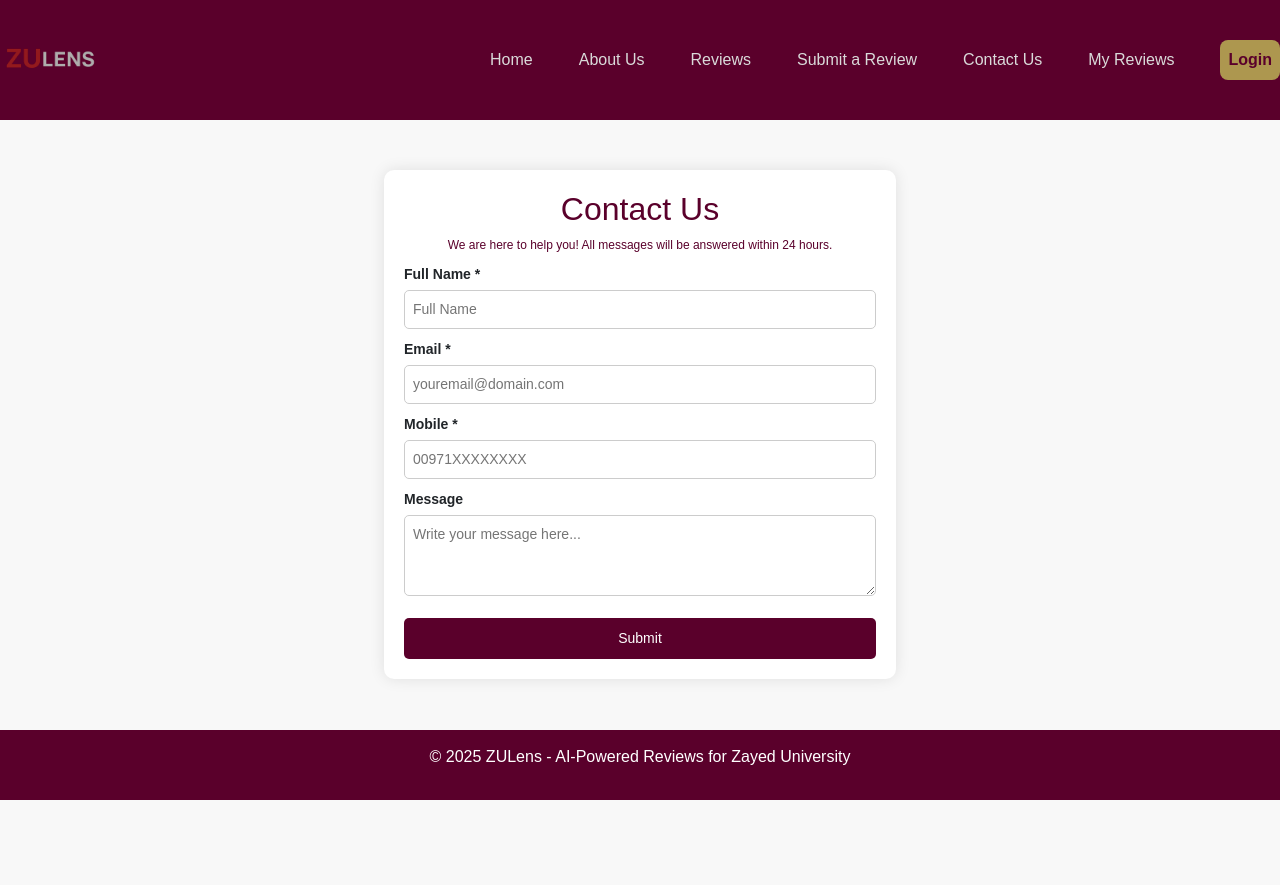
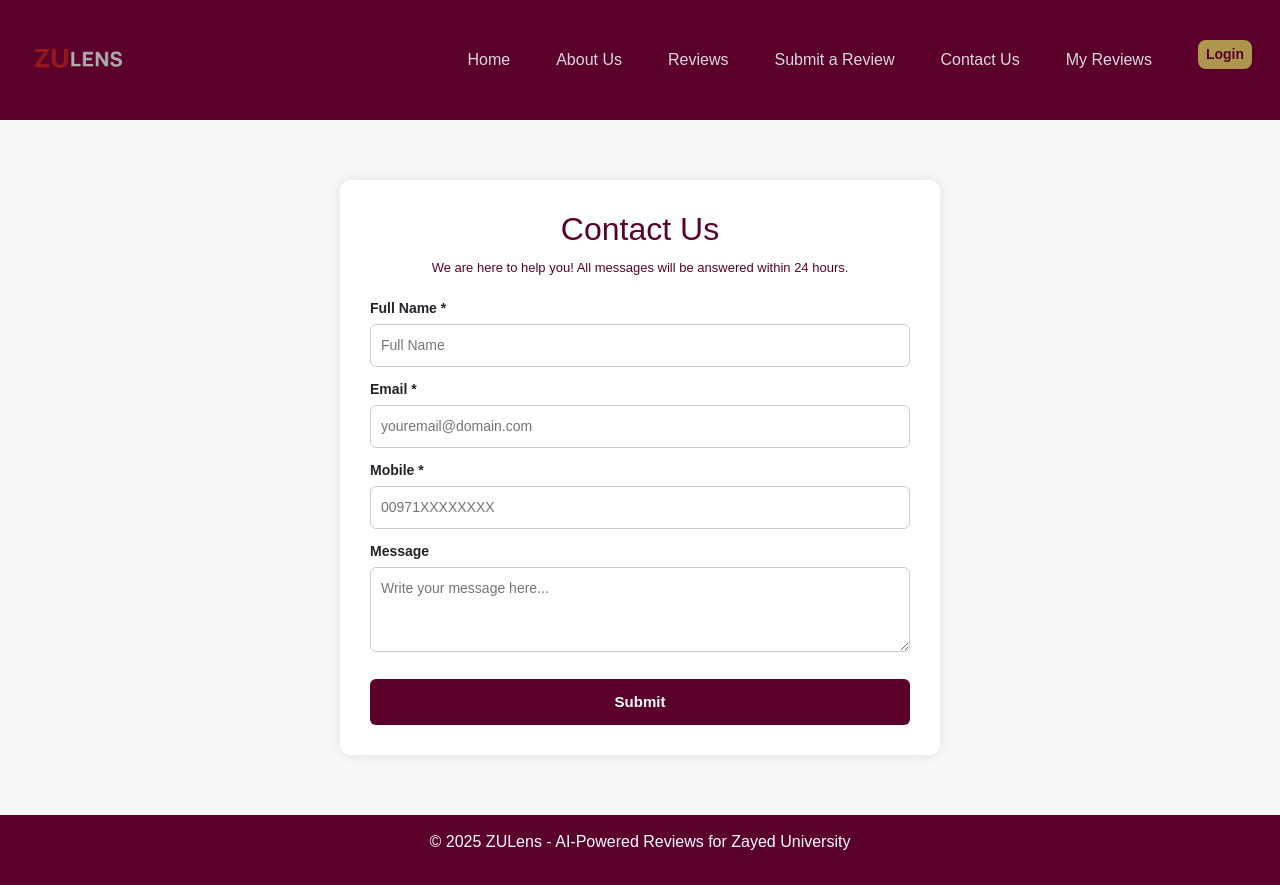
Before and after one commit to Alyazia-mo/ZULens, a Flask app: page /contact-us in a window 1280 px wide. Before the commit the page ends 800 px from the top, so only its background shows below. Run offline with Flask 3, Linux system fonts and the light colour scheme; parts of the project's set-up code (start-up, migrations or seed data) failed here and were passed over.

Commit message:
adding resposive crossplatform elements

```diff
--- a/static/contact.css
+++ b/static/contact.css
@@ -10,79 +10,96 @@ body {
 
   /* Contact Form Container */
   .container {
-    width: 40%;
+    max-width: 600px;
+    width: 90%;
     background: #fff;
-    padding: 20px;
+    padding: 30px;
+    margin: 60px auto;
     border-radius: 10px;
-    box-shadow: 0px 0px 15px rgba(0, 0, 0, 0.1);
-    margin: auto;
-    margin-top: 50px;
+    box-shadow: 0 0 15px rgba(0, 0, 0, 0.1);
   }
 
   h2 {
-    color: #5A002B; /* Maroon */
+    color: #5A002B;
     text-align: center;
+    margin-bottom: 10px;
+  }
+
+  .note {
+    color: #5A002B;
+    font-size: 13px;
+    text-align: center;
+    margin-bottom: 20px;
   }
 
   label {
     font-weight: bold;
+    font-size: 14px;
     display: block;
-    margin-top: 10px;
-    font-size: 14px;
+    margin-top: 12px;
   }
 
-input, textarea {
+  input,
+  textarea {
     width: 100%;
-    padding: 8px;
+    padding: 10px;
+    font-size: 14px;
     margin-top: 5px;
     border: 1px solid #ccc;
-    border-radius: 5px;
-    font-size: 14px;
-    font-family: Arial, sans-serif;
+    border-radius: 6px;
+    font-family: inherit;
   }
 
-.note {
-    color:  #5A002B; /* Maroon */
-    font-size: 12px;
-    margin-bottom: 10px;
-    text-align: center;
+  textarea {
+    resize: vertical;
   }
 
   button {
     width: 100%;
-    padding: 10px;
-    background-color: #5A002B; /* Maroon */
+    padding: 12px;
+    background-color: #5A002B;
     color: white;
+    font-weight: bold;
+    font-size: 15px;
     border: none;
-    border-radius: 5px;
-    font-size: 14px;
-    margin-top: 15px;
+    border-radius: 6px;
+    margin-top: 20px;
     cursor: pointer;
-    font-family: Arial, sans-serif;
+    transition: background-color 0.3s;
   }
 
   button:hover {
-    background-color:  #5A002B; /* Maroon */
+    background-color: #AD974F;
   }
 
-/* Footer (Sticky) */
+  /* Footer */
   footer {
-    background: #5A002B; /* Maroon */
+    background: #5A002B;
     color: white;
     text-align: center;
     padding: 15px;
     margin-top: auto;
     width: 100%;
-    bottom: 0;
   }
 
   footer a {
-    color: #AD974F; /* Gold */
+    color: #AD974F;
     text-decoration: none;
     font-weight: bold;
   }
 
   footer a:hover {
     color: #FFFFFF;
-    text-decoration: underline;
   }
+
+  /* Responsive Form Layout */
+  @media (max-width: 576px) {
+    .container {
+      padding: 20px;
+      margin-top: 40px;
+    }
+
+    button {
+      font-size: 14px;
+    }
+  }
--- a/templates/contact-us.html
+++ b/templates/contact-us.html
@@ -9,41 +9,34 @@
   <link rel="stylesheet" href="{{ url_for('static', filename='contact.css') }}">
 </head>
 <body>
-
-  <nav class="navbar navbar-expand-lg navbar-dark">
+  <nav class="navbar navbar-expand-lg navbar-dark bg-maroon px-3">
+    <div class="container-fluid">
       <a class="navbar-brand d-flex align-items-center" href="/">
-      <img src="../static/ZULens-logo.png" alt="ZULens Logo" class="logo">
+        <img src="{{ url_for('static', filename='ZULens-logo.png') }}" alt="ZULens Logo" class="logo me-2">
       </a>
 
       <button class="navbar-toggler" type="button" data-bs-toggle="collapse" data-bs-target="#navbarNav">
         <span class="navbar-toggler-icon"></span>
       </button>
 
-    <div class="collapse navbar-collapse" id="navbarNav">
-      <ul class="navbar-nav ms-auto align-items-center">
+      <div class="collapse navbar-collapse mt-2 mt-lg-0" id="navbarNav">
+        <ul class="navbar-nav ms-auto mb-2 mb-lg-0">
           <li class="nav-item"><a class="nav-link" href="/">Home</a></li>
-        <li class="nav-item"><a class="nav-link" href="/about-us">About Us</a></li>
+          <li class="nav-item"><a class="nav-link active" href="/about-us">About Us</a></li>
           <li class="nav-item"><a class="nav-link" href="/reviews">Reviews</a></li>
           <li class="nav-item"><a class="nav-link" href="/submit-review-page">Submit a Review</a></li>
           <li class="nav-item"><a class="nav-link" href="/contact-us">Contact Us</a></li>
           <li class="nav-item"><a class="nav-link" href="/my-reviews">My Reviews</a></li>
-
           {% if session.get('username') %}
-          <li class="nav-item">
-            <span class="nav-link">👋 Welcome, {{ session['username'] }}</span>
-          </li>
-          <li class="nav-item">
-            <button id="logoutBtn" class="btn btn-sm btn-outline-light ms-2"">Logout</button>
-          </li>
+            <li class="nav-item"><span class="nav-link">👋 Welcome, {{ session['username'] }}</span></li>
+            <li class="nav-item"><button id="logoutBtn" class="btn btn-outline-warning btn-sm ms-2">Logout</button></li>
           {% else %}
-          <li class="nav-item">
-            <a class="nav-link btn btn-primary ms-2" href="/login">Login</a>
-          </li>
+            <li class="nav-item"><a class="btn btn-warning btn-sm ms-2" href="/login">Login</a></li>
           {% endif %}
         </ul>
       </div>
+    </div>
   </nav>
-
   <!-- Contact Form -->
   <div class="container">
     <h2>Contact Us</h2>
```
Also changed, not shown: templates/homepage.html (+10 -17 lines), templates/my_reviews.html (+13 -19 lines), templates/reviews.html (+10 -18 lines), templates/submit_review.html (+10 -18 lines). Lines whose indentation alone changed are shown as unchanged.
